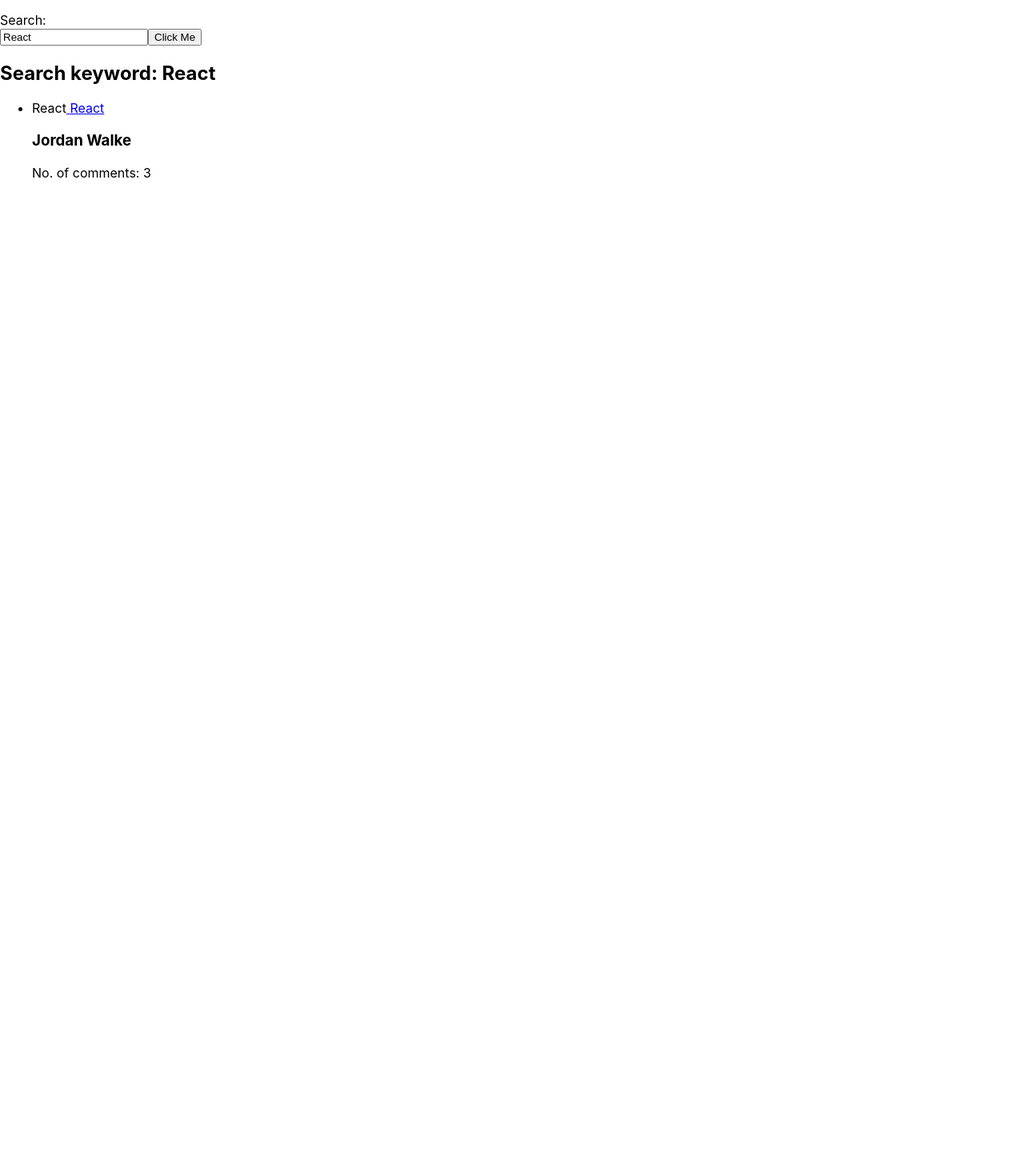
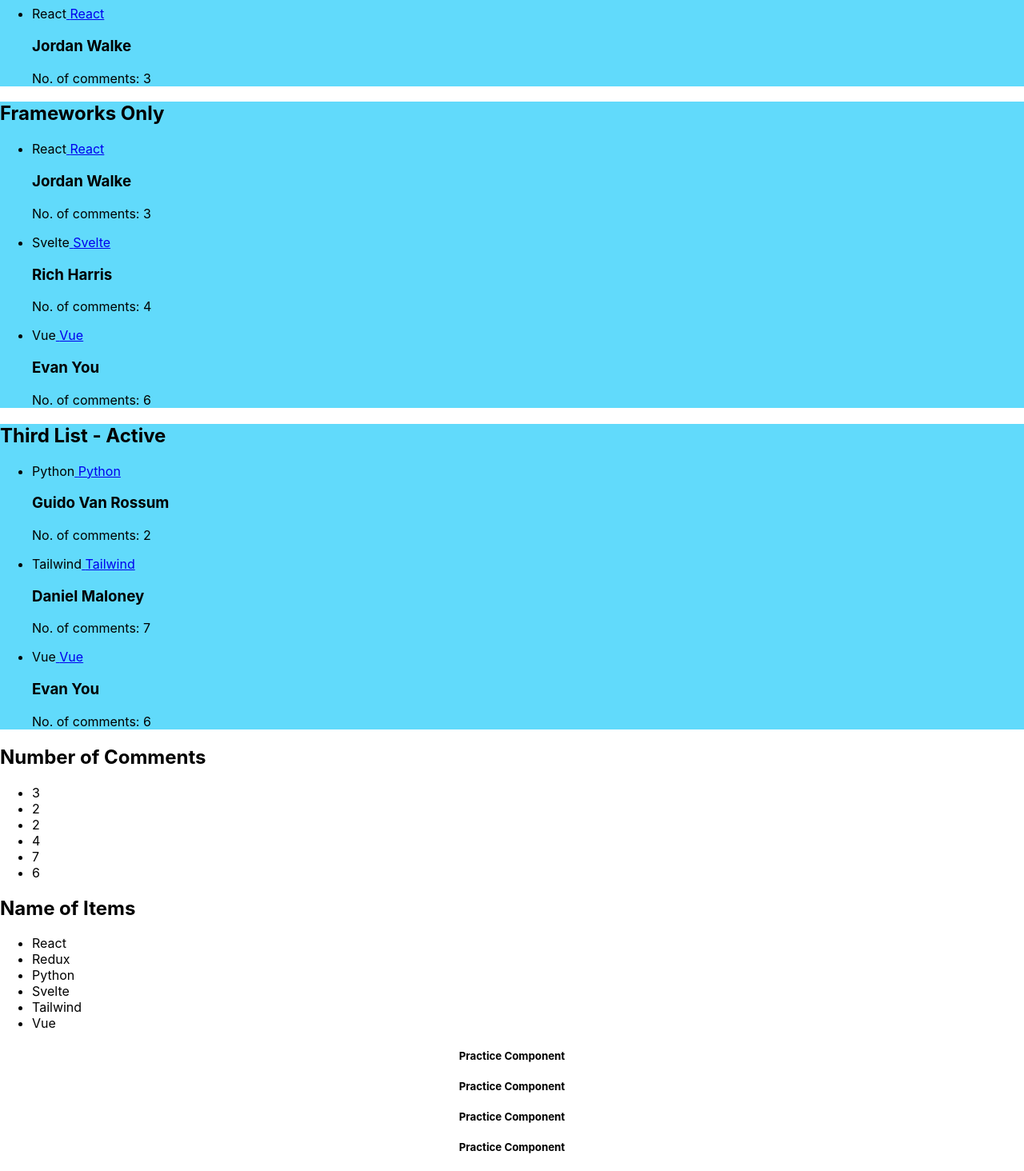
Before and after one commit to Charvine-300/Mentortribes-React-Codebase, a React (Create React App) app: page / in a window 1280 px wide. Shown: the part 320-1784 px from the top of the page at 80% size. Before the commit the page ends 800 px from the top, so only its background shows below. Built offline with nearby package versions, Linux system fonts and the light colour scheme.

Commit message:
React Fragments and Others

```diff
--- a/src/App.css
+++ b/src/App.css
@@ -1,3 +1,7 @@
+.wrapper {
+  background-color: #61dafb;
+}
+
 .App {
   text-align: center;
 }
--- a/src/App.jsx
+++ b/src/App.jsx
@@ -3,12 +3,15 @@
 import List from './components/List';
 import Practice from './components/Practice';
 import Search from './components/Search';
+import DynamicList from './components/DynamicList';
 import useLocalStorage from './customHooks/useLocalStorage';
+import Title from './components/Title';
 
 
 const list = [
   {
     title: 'React',
+    type: 'framework',
     url: 'https://reactjs.org/',
     author: 'Jordan Walke',
     num_comments: 3,
@@ -18,6 +21,7 @@
   },
   {
     title: 'Redux',
+    type: 'library',
     url: 'https://redux.js.org/',
     author: 'Dan Abramov, Andrew Clark',
     num_comments: 2,
@@ -27,6 +31,7 @@
   },
   {
     title: 'Python',
+    type: 'language',
     url: 'https://python.org/',
     author: 'Guido Van Rossum',
     num_comments: 2,
@@ -36,6 +41,7 @@
   },
   {
     title: 'Svelte',
+    type: 'framework',
     url: 'https://svelte.dev/',
     author: 'Rich Harris',
     num_comments: 4,
@@ -45,6 +51,7 @@
   },
   {
     title: 'Tailwind',
+    type: 'Framework',
     url: 'https://tailwindcss.com/',
     author: 'Daniel Maloney',
     num_comments: 7,
@@ -54,6 +61,7 @@
   },
   {
     title: 'Vue',
+    type: 'framework',
     url: 'https://vuejs.org/',
     author: 'Evan You',
     num_comments: 6,
@@ -71,7 +79,7 @@
   //Creating useState Hooks
   const [counter, setCounter] = useState(0);
   //Getting search keyword from localStorage
-  const [callBack, setCallBack] = useLocalStorage('search', 'React');
+  const [callBack, setCallBack] = useLocalStorage('keyword', 'React');
 
   //Rendering new numbers to new array
   const newNumbers = numbers.map((number) => {
@@ -81,16 +89,13 @@
   //Creating CallBack handlers
   const onSearch = (event) => {
     setCallBack(event.target.value);
-
-    //Saving search keyword to localStorage
-    localStorage.setItem('search', event.target.value);
   }
 
   console.log(newNumbers);
 
   return (
     <Fragment>
-      <Practice />
+      {/* This is another way in which the fragment can be used */}
       <p> {counter} </p>
       <button onClick={() => setCounter(counter - 1)}> Subtract </button>
       <button onClick={() => setCounter(counter + 1)}> Add </button>
@@ -98,13 +103,30 @@
       {/* Callback Handler value displayed in browser */}
       <h1> {callBack} </h1>
       <h1> Lists in React </h1>
-      {/*Components*/}
+      {/* Components - Opening and Closing Tag */}
       <Search search={callBack} onSearch={onSearch}></Search>
+
+      {/*Components - Self-closing tag*/}
       <List title={`Search keyword: ${callBack}`} list={list.filter(search => search.title.toLowerCase().includes(callBack.toLowerCase()))} />
-      {/*<List list={list} title={'First List - All'} />
-      <List title={'Third List - Active'} list={list.filter(framework => framework.status === 'inactive')} />*/}
+
+      {/* Reusing the List component */}
+      <List title={'Frameworks Only'} list={list.filter(framework => framework.type === 'framework')} name={list.title} />
+      <List title={'Third List - Active'} list={list.filter(framework => framework.status === 'inactive')} />
+
+      {/* Creating a more dynamic component */}
+      {/* Making React components behave like vanilla HTML */}
+      <DynamicList name={'num_comments'} list={list}> Number of Comments </DynamicList>
+      <DynamicList name={'title'} list={list}> Name of Items </DynamicList>
+
+      {/* Passing components as children into other components */}
+      <Practice>
+        <Title />
+        <Title />
+        <Title />
+        <Title />
+        <Title />
+      </Practice>
     </Fragment>
-
   );
 }
 
--- /dev/null
+++ b/src/components/DynamicList.jsx
@@ -0,0 +1,18 @@
+
+
+const dynamicList = ({name, list, children}) => {
+  return (
+    <>
+      <h2> {children} </h2>
+      <ul>
+        {list.map((item) => {
+          return (
+          <li> {item[name]} </li>
+          )
+        })}
+      </ul>
+    </>
+  );
+}
+
+export default dynamicList;
--- a/src/components/List.jsx
+++ b/src/components/List.jsx
@@ -1,16 +1,12 @@
+import '../App.css';
 import Item from "./Item";
 
 
 const List = ({ title, list }) => {
-  /*const list = props.list;
-  const title = props.title;
-
-  /*const newList = list.filter(framework => {
-    return framework.status === 'active';
-  })*/
 
   return (
-    <div>
+    <div className='wrapper'>
+      {/* If you wish to style the wrapping element, make it a normal HTML element and not a fragment */}
       <h2> {title} </h2>
       {/*Rendering title of items in JSX*/}
       <ul>
--- a/src/components/Practice.jsx
+++ b/src/components/Practice.jsx
@@ -1,7 +1,7 @@
 import { useEffect, useState } from "react";
 
 
-const Practice = () => {
+const Practice = ({ children }) => {
   const [practice, setPractice] = useState(0);
 
   //useEffect Hook running depending on the practice useState hook
@@ -11,8 +11,9 @@
 
   return (
     <>
-    <h5> Practice Component </h5>
-     <p> {practice} </p>
+      {/* A fragment can be written in shorthand as seen in this component */}
+      {children}
+      <p> {practice} </p>
       <button onClick={() => setPractice(practice - 1)}> Subtract </button>
       <button onClick={() => setPractice(practice + 1)}> Add </button>
     </>
--- a/src/components/Search.jsx
+++ b/src/components/Search.jsx
@@ -14,7 +14,13 @@
   return (
     <Fragment>
       <label htmlFor="search">Search: </label><br/>
-      <input id="search" type="text" value={props.search} onChange={changeInput} />
+      <input
+        id="search"
+        type="text"
+        autoFocus
+        value={props.search}
+        onChange={changeInput}
+      />
 
       <button value={'Click Me'} onClick={(event) => console.log(event)}> Click Me </button>
       <p> {inputValue} </p>
--- /dev/null
+++ b/src/components/Title.jsx
@@ -0,0 +1,9 @@
+const Title = () => {
+  return (
+    <>
+      <h5> Practice Component </h5>
+    </>
+  );
+}
+
+export default Title;
--- a/src/customHooks/useLocalStorage.jsx
+++ b/src/customHooks/useLocalStorage.jsx
@@ -8,6 +8,7 @@
   //The value of the key is changed to searchTerm to update it in the localStorage
   //It is not initialState because that would just assign the 'React' value to the key instead of the current value in the search bar
   useEffect(() => {
+    //Assigning value in search bar to key in localStorage
     localStorage.setItem(key, searchTerm);
   }, [searchTerm, key]);
 
```
